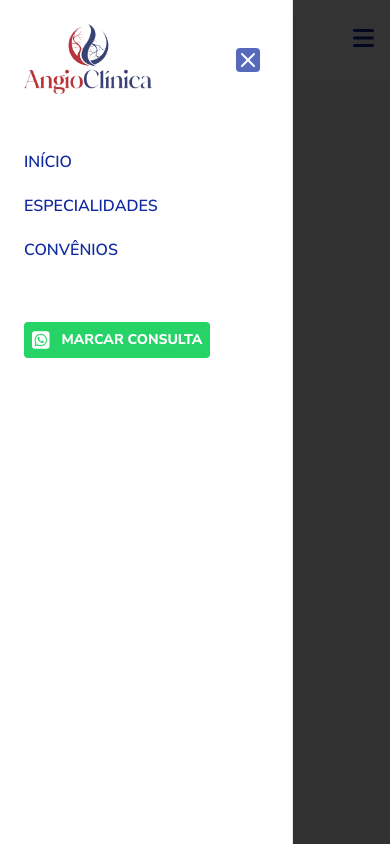
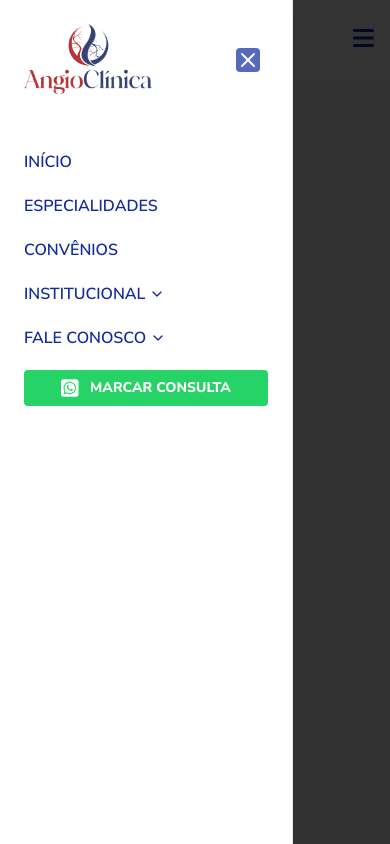
Before and after one commit to Ital023/AngioClinica, a React (Vite) app in the folder frontend/: page / in a window 390 px wide. Both pictures are taken after a click on the button 363 px from the left and 40 px from the top of the page. Built offline with nearby package versions, Linux system fonts and the light colour scheme.

Commit message:
feat: header mobile

```diff
--- a/frontend/src/components/Header/AccordionDropdownMobileHeader/index.tsx
+++ b/frontend/src/components/Header/AccordionDropdownMobileHeader/index.tsx
@@ -1,54 +1,35 @@
 import * as React from "react"
-import { ChevronDown, Check } from "lucide-react"
 import {
   Accordion,
   AccordionContent,
   AccordionItem,
   AccordionTrigger,
 } from "@/components/ui/accordion"
-import { Button } from "@/components/ui/button"
 
-const options = [
-  { id: 1, label: "Opção 1" },
-  { id: 2, label: "Opção 2" },
-  { id: 3, label: "Opção 3" },
-  { id: 4, label: "Opção 4" },
-]
+type Props = {
+  title: string;
+  elements: string[];
+}
 
-export default function AccordionDropdown() {
-  const [selectedOption, setSelectedOption] = React.useState<number | null>(null)
-
-  const handleOptionClick = (optionId: number) => {
-    setSelectedOption(optionId)
-  }
-
+export default function AccordionDropdownMobileHeader({title, elements}: Props) {
   return (
-    <Accordion type="single" collapsible className="w-[250px]">
-      <AccordionItem value="options" className="border-none">
-        <AccordionTrigger className="hover:bg-accent hover:text-accent-foreground px-4 py-2 rounded-md">
-          <span className="flex-1 text-left">
-            {selectedOption
-              ? options.find((opt) => opt.id === selectedOption)?.label
-              : "Selecione uma opção"}
-          </span>
-          <ChevronDown className="h-4 w-4 shrink-0 text-muted-foreground transition-transform duration-200" />
+    <Accordion type="single" collapsible className="w-full max-w-[300px] rounded-md bg-background">
+      <AccordionItem value="produtos" className="border-none">
+        <AccordionTrigger className="hover:bg-accent hover:text-accent-foreground">
+          <span>{title}</span>
         </AccordionTrigger>
         <AccordionContent>
-          <div className="bg-popover mt-1 py-1 rounded-md shadow-md">
-            {options.map((option) => (
-              <Button
-                key={option.id}
-                variant="ghost"
-                className="w-full justify-start px-4 py-2 text-sm"
-                onClick={() => handleOptionClick(option.id)}
-              >
-                {option.label}
-                {selectedOption === option.id && (
-                  <Check className="h-4 w-4 ml-auto" />
-                )}
-              </Button>
-            ))}
-          </div>
+          <ul className="py-2">
+            {
+              elements.map(element => (
+                <li>
+              <a href="#" className="block px-6 py-2 text-sm hover:bg-accent hover:text-accent-foreground">
+                {element}
+              </a>
+            </li>
+              ))
+            }
+          </ul>
         </AccordionContent>
       </AccordionItem>
     </Accordion>
--- a/frontend/src/components/ui/accordion.tsx
+++ b/frontend/src/components/ui/accordion.tsx
@@ -26,7 +26,7 @@ const AccordionTrigger = React.forwardRef<
     <AccordionPrimitive.Trigger
       ref={ref}
       className={cn(
-        "flex flex-1 items-center justify-between py-4 font-medium transition-all hover:underline [&[data-state=open]>svg]:rotate-180",
+        "flex flex-1 items-center gap-1 font-medium transition-all hover:underline [&[data-state=open]>svg]:rotate-180 focus:bg-transparent hover:bg-transparent text-lightMode-tertiary text-base font-semibold cursor-pointer",
         className
       )}
       {...props}
@@ -44,10 +44,10 @@ const AccordionContent = React.forwardRef<
 >(({ className, children, ...props }, ref) => (
   <AccordionPrimitive.Content
     ref={ref}
-    className="overflow-hidden text-sm transition-all data-[state=closed]:animate-accordion-up data-[state=open]:animate-accordion-down"
+    className="text-lightMode-tertiary text-base font-semibold cursor-pointer overflow-hidden  transition-all data-[state=closed]:animate-accordion-up data-[state=open]:animate-accordion-down"
     {...props}
   >
-    <div className={cn("pb-4 pt-0", className)}>{children}</div>
+    <div className={cn("pt-0", className)}>{children}</div>
   </AccordionPrimitive.Content>
 ))
 
--- a/frontend/src/pages/HeaderMobile/index.tsx
+++ b/frontend/src/pages/HeaderMobile/index.tsx
@@ -18,6 +18,7 @@ import {
 } from "@/components/ui/accordion"
 
 import { faSquareWhatsapp } from "@fortawesome/free-brands-svg-icons";
+import AccordionDropdownMobileHeader from "@/components/Header/AccordionDropdownMobileHeader";
 
 export default function HeaderMobile() {
   return (
@@ -35,7 +36,7 @@ export default function HeaderMobile() {
             />
           </button>
         </SheetTrigger>
-        <SheetContent side={"left"}>
+        <SheetContent side={"left"} className="overflow-y-auto">
           <SheetHeader>
             <SheetTitle>
               <img src={logoPrincipal} alt="" className="w-32" />
@@ -53,19 +54,17 @@ export default function HeaderMobile() {
                     CONVÊNIOS
                   </li>
                   <li className="text-start">
-
-
-
+                    <AccordionDropdownMobileHeader title="INSTITUCIONAL" elements={["QUEM SOMOS", "GALERIA"]}/>
 
                   </li>
                   <li className="text-start">
 
-
+                  <AccordionDropdownMobileHeader title="FALE CONOSCO" elements={["CONTATO", "OUVIDORIA", "TRABALHE CONOSCO"]}/>
 
                   </li>
                   <li>
-                  <a href="https://w.app/AdtlR7" target="_blank" >
-                    <button className="bg-lightMode-whatsapp w-26 p-2 rounded flex flex-row items-center justify-center gap-3">
+                  <a href="https://w.app/AdtlR7" target="_blank">
+                    <button className="bg-lightMode-whatsapp w-full p-2 rounded flex flex-row items-center justify-center gap-3">
                       <FontAwesomeIcon
                         icon={faSquareWhatsapp}
                         style={{ color: "#ffffff" }}
```
